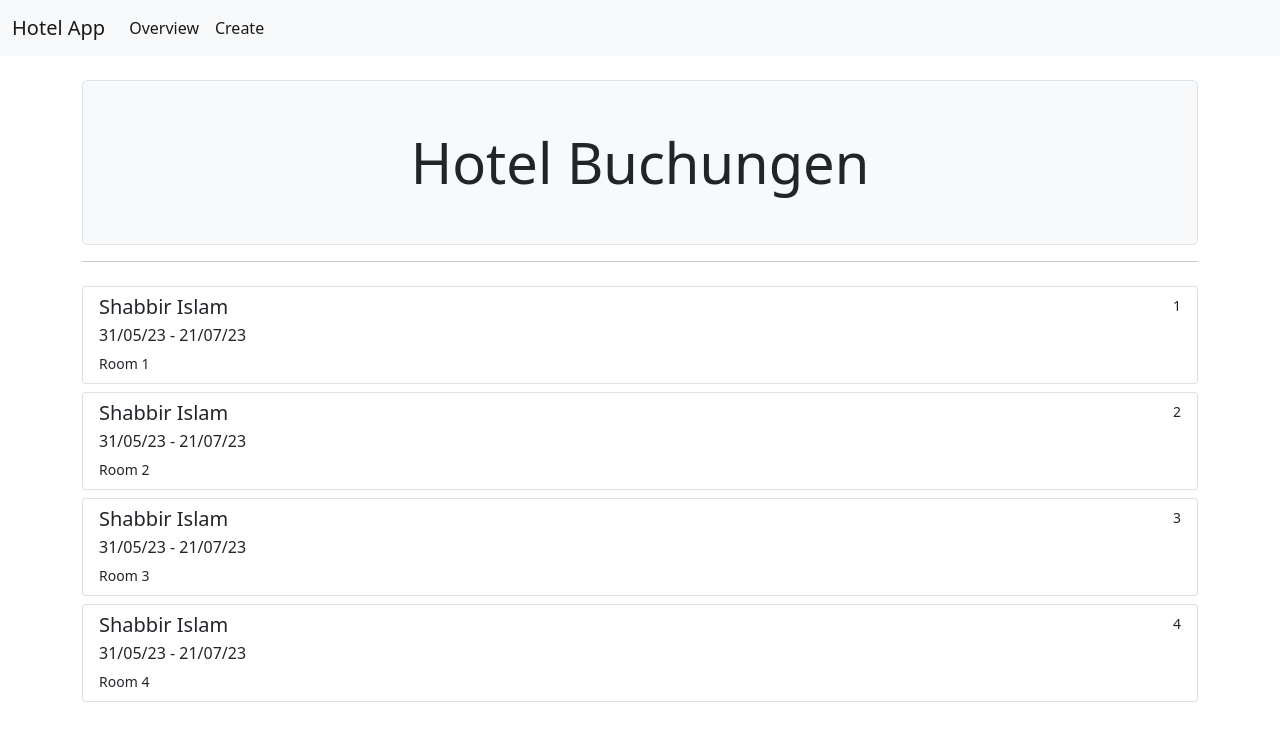
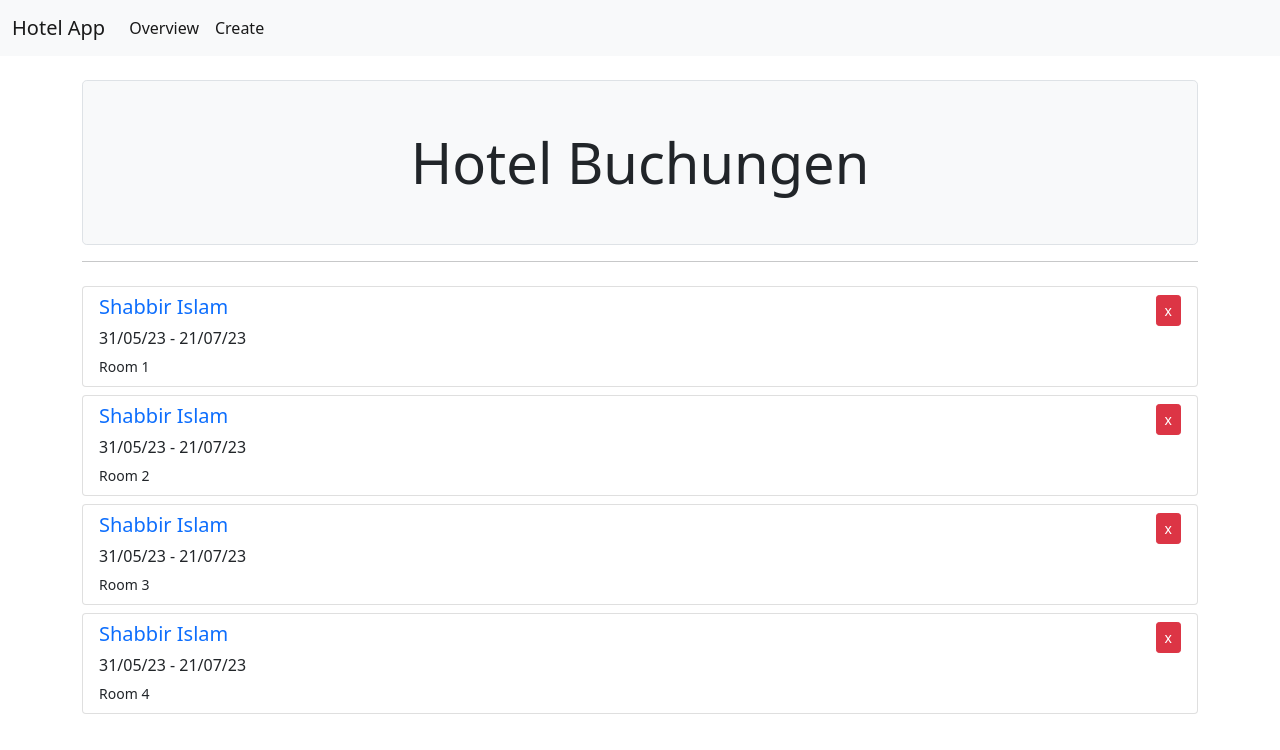
Before and after one commit to ShabbirI123/Hotel-App, an Angular app: page /bookings in a window 1280 px wide. Shown: the top 750 px of the page. Built offline with nearby package versions, Linux system fonts and the light colour scheme.

Commit message:
Learning: Booking delete - added booking delete function

```diff
--- a/src/app/bookings/bookings.component.html
+++ b/src/app/bookings/bookings.component.html
@@ -1,10 +1,10 @@
 <div class="list-group pt-2" *ngFor="let booking of bookings">
-  <a routerLink="/edit/{{booking.id}}" class="list-group-item list-group-item-action" aria-current="true">
+  <div class="list-group-item" aria-current="true">
     <div class="d-flex w-100 justify-content-between">
-      <h5 class="mb-1">{{booking.name}}</h5>
-      <small>{{booking.id}}</small>
+      <a routerLink="/edit/{{booking.id}}" class="mb-1 h5 text-decoration-none">{{booking.name}}</a>
+      <button class="btn btn-sm btn-danger" (click)="deleteBooking(booking)">x</button>
     </div>
     <p class="mb-1">{{booking.startDate | date: "dd/MM/yy"}} - {{booking.endDate | date: "dd/MM/yy"}}</p>
     <small>Room {{booking.roomNumber}}</small>
-  </a>
+  </div>
 </div>
--- a/src/app/bookings/bookings.component.ts
+++ b/src/app/bookings/bookings.component.ts
@@ -1,5 +1,6 @@
 import {Component, OnInit} from '@angular/core';
 import {Bookings} from "../mock-bookings";
+import {Booking} from "../booking";
 
 @Component({
   selector: 'app-bookings',
@@ -15,4 +16,9 @@ export class BookingsComponent implements OnInit{
 
   ngOnInit(): void {
   }
+
+  deleteBooking(booking: Booking): void {
+    var index = Bookings.indexOf(booking);
+    Bookings.splice(index,1);
+  }
 }
```
